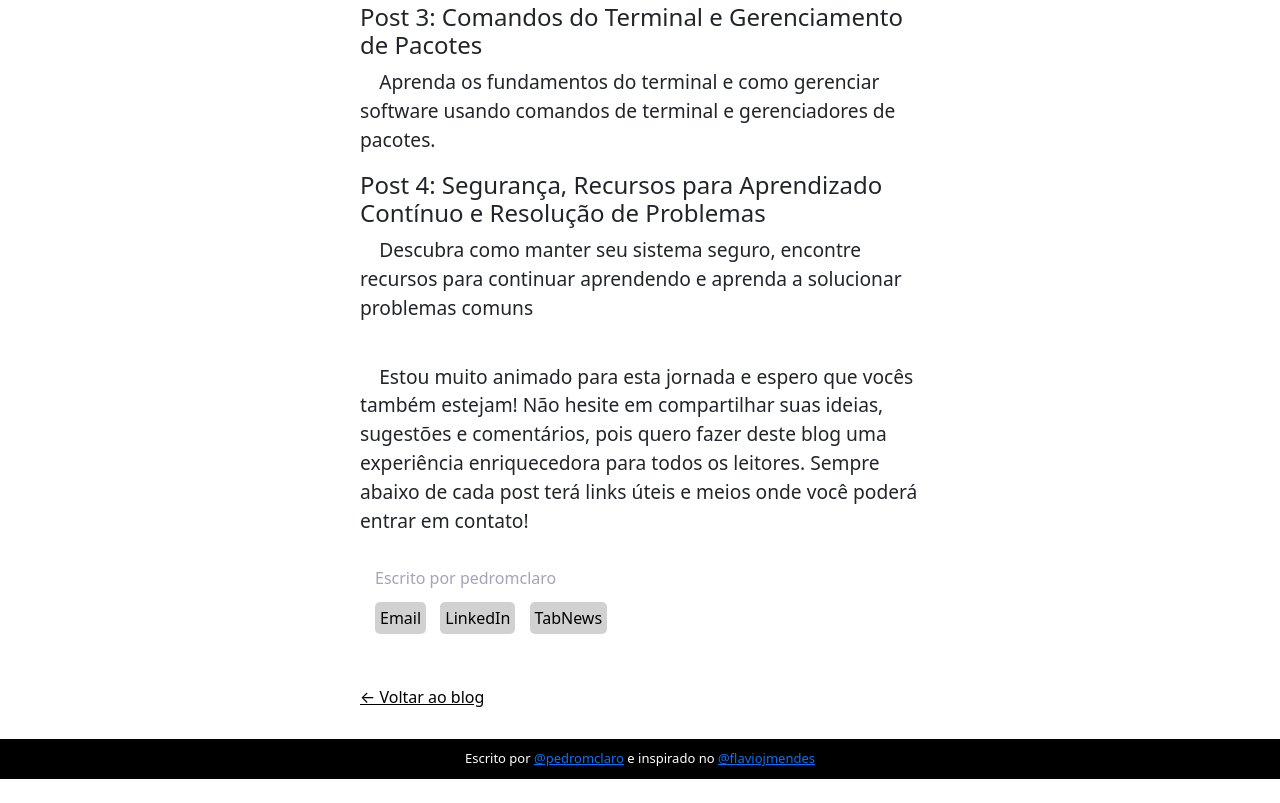
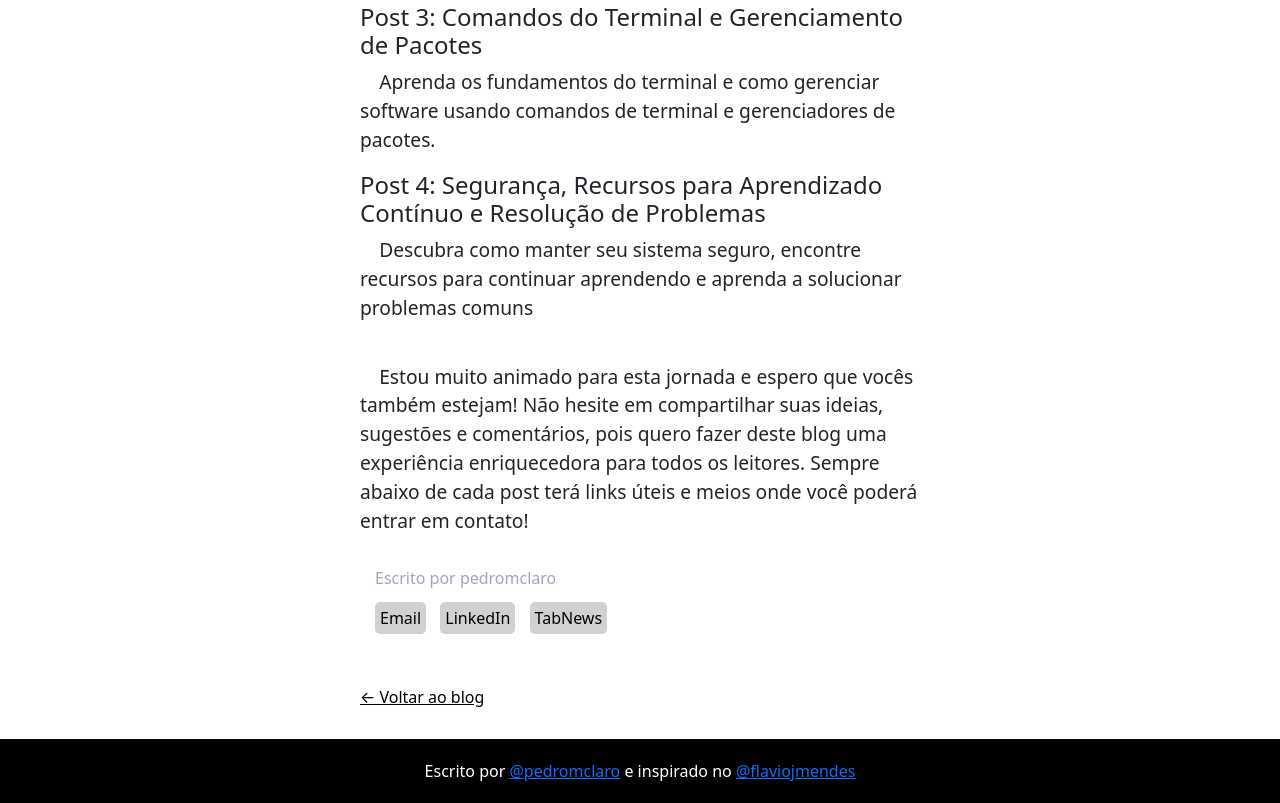
Before and after one commit to pedromclaro/pedromclaro-blog-old, a plain HTML site: page posts/post001.html in a window 1280 px wide. Shown: the part 1652-2455 px from the top of the page. Before the commit the page ends 2431 px from the top, so only its background shows below. Drawn offline with nearby package versions, Linux system fonts and the light colour scheme.

Commit message:
Update stylepost.css

```diff
--- a/posts/stylepost.css
+++ b/posts/stylepost.css
@@ -129,6 +129,5 @@ footer {
     text-align: center;
     color: white;
     margin-top: 10px;
-    padding: 10px;
-    font-size: 13px;
+    padding: 20px;
 }
```
